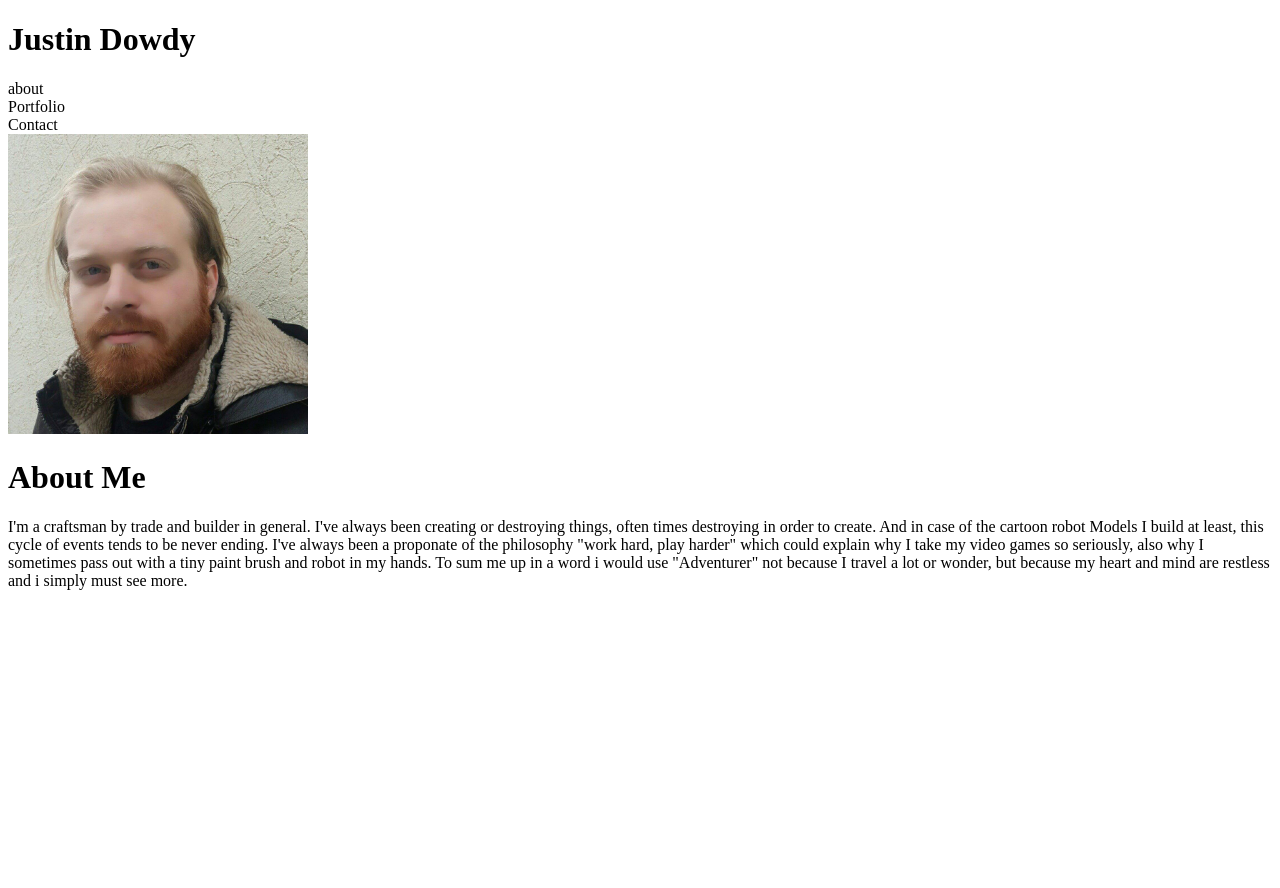
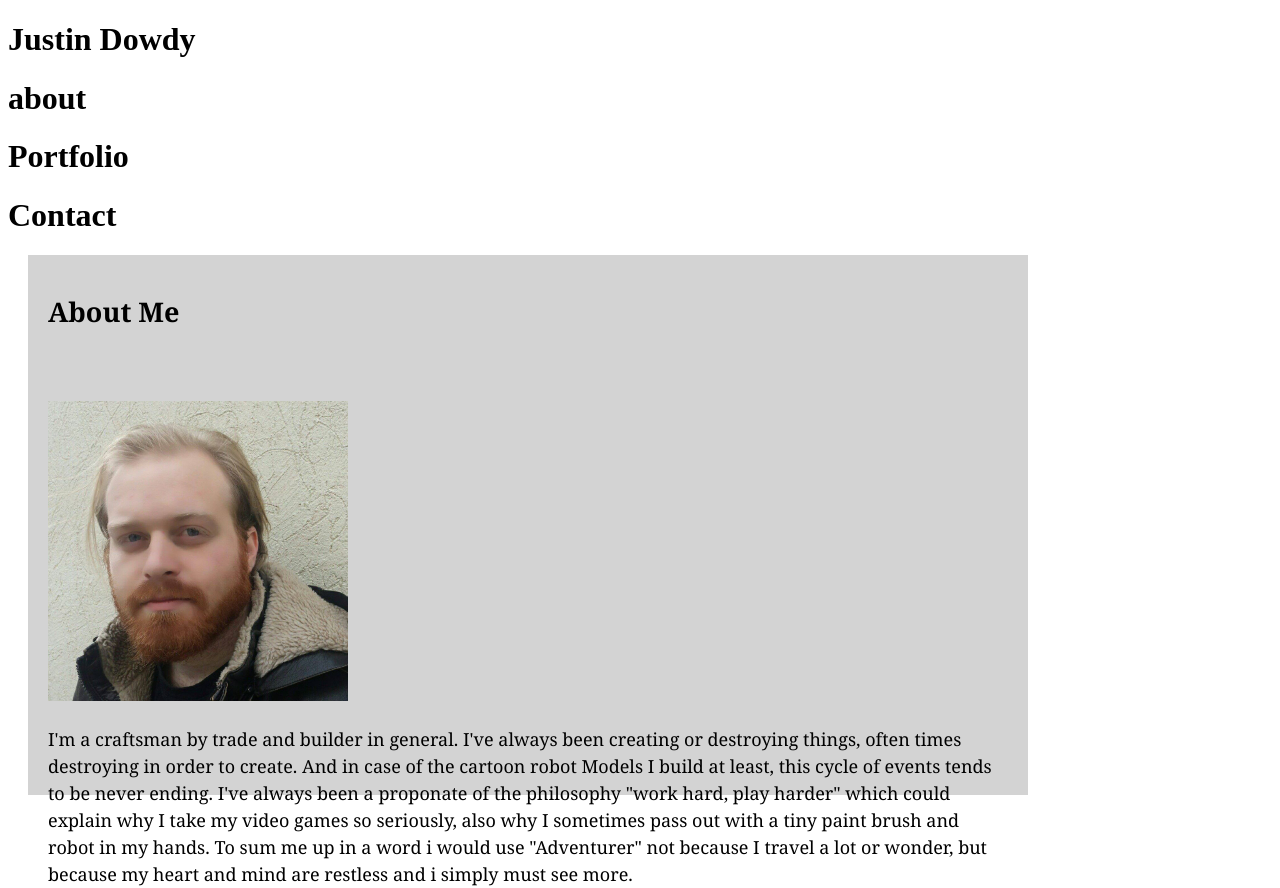
Before and after one commit to Jdowdy9k/Basic-Portfolio-, a plain HTML site: page index.html in a window 1280 px wide. Before the commit the page ends 800 px from the top, so only its background shows below. Drawn offline with Linux system fonts and the light colour scheme.

Commit message:
added some css

```diff
--- a/assets/css/style.css
+++ b/assets/css/style.css
@@ -0,0 +1,12 @@
+.container {
+    height: 500px;
+    width: 960px;
+    padding: 20px;
+    margin: 20px;
+    font-family: Georgia, 'Times New Roman', Times, serif;
+    font-size: 18px;
+    line-height: 150%;
+    align-self: center;
+    background-color: lightgray;
+    text-align: left;
+}
--- a/index.html
+++ b/index.html
@@ -4,31 +4,44 @@
 <head>
     <meta charset="UTF-8">
     <title>Justin Dowdy</title>
-    <h1>Justin Dowdy</h1>
-
+    <link rel="stylesheet" href="assets/css/style.css">
 
 </head>
 
 
+
 <body>
 
-    <header>about</header>
-    <header>Portfolio</header>
+    <header>
+        <h1>Justin Dowdy</h1>
 
-    <header>Contact</header>
+        <h1>about</h1>
+        <h1>Portfolio</h1>
+        <h1>Contact</h1>
+
+
+    </header>
+
+    <div class="container">
+        <h2>About Me</h2>
+        <br><br>
 
         <img src="assets/images/headshot.jpg" width="300px" height="300px" alt="headshot">
 
-    <h1>About Me</h1>
 
-    <p>I'm a craftsman by trade and builder in general. I've always been creating or destroying things, often times
+        <p>I'm a craftsman by trade and builder in general. I've always been creating or destroying things, often
+            times
             destroying in order to create.
             And in case of the cartoon robot Models I build at least, this cycle of events tends to be never ending.
-        I've always been a proponate of the philosophy "work hard, play harder" which could explain why I take my video
+            I've always been a proponate of the philosophy "work hard, play harder" which could explain why I take
+            my video
             games so seriously, also why I sometimes pass out with a tiny paint brush and robot in my hands.
-        To sum me up in a word i would use "Adventurer" not because I travel a lot or wonder, but because my heart and
+            To sum me up in a word i would use "Adventurer" not because I travel a lot or wonder, but because my
+            heart and
             mind are restless and i simply must see more.
         </p>
+
+    </div>
 
 </body>
 
```
Also changed, not shown: contact.html (+19 -0 lines), portfolio.html (+20 -0 lines). Lines whose indentation alone changed are shown as unchanged.
